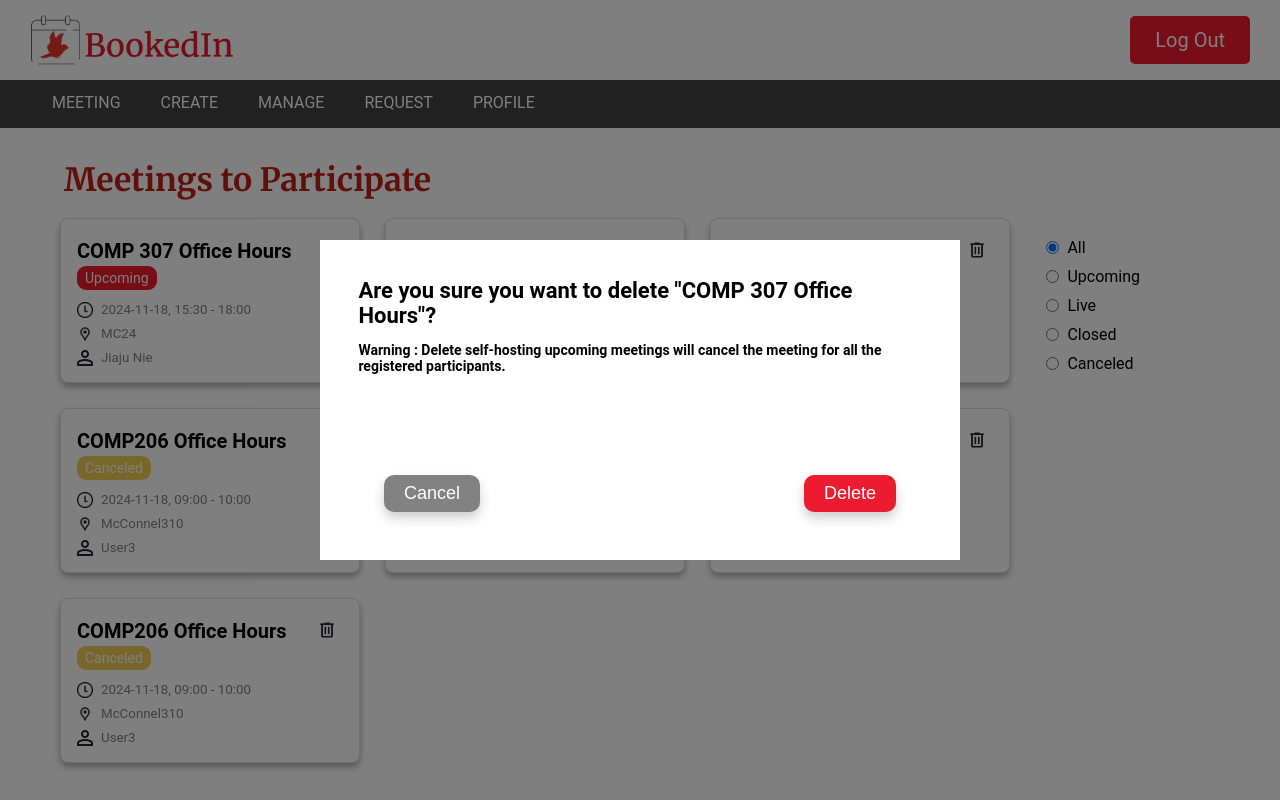
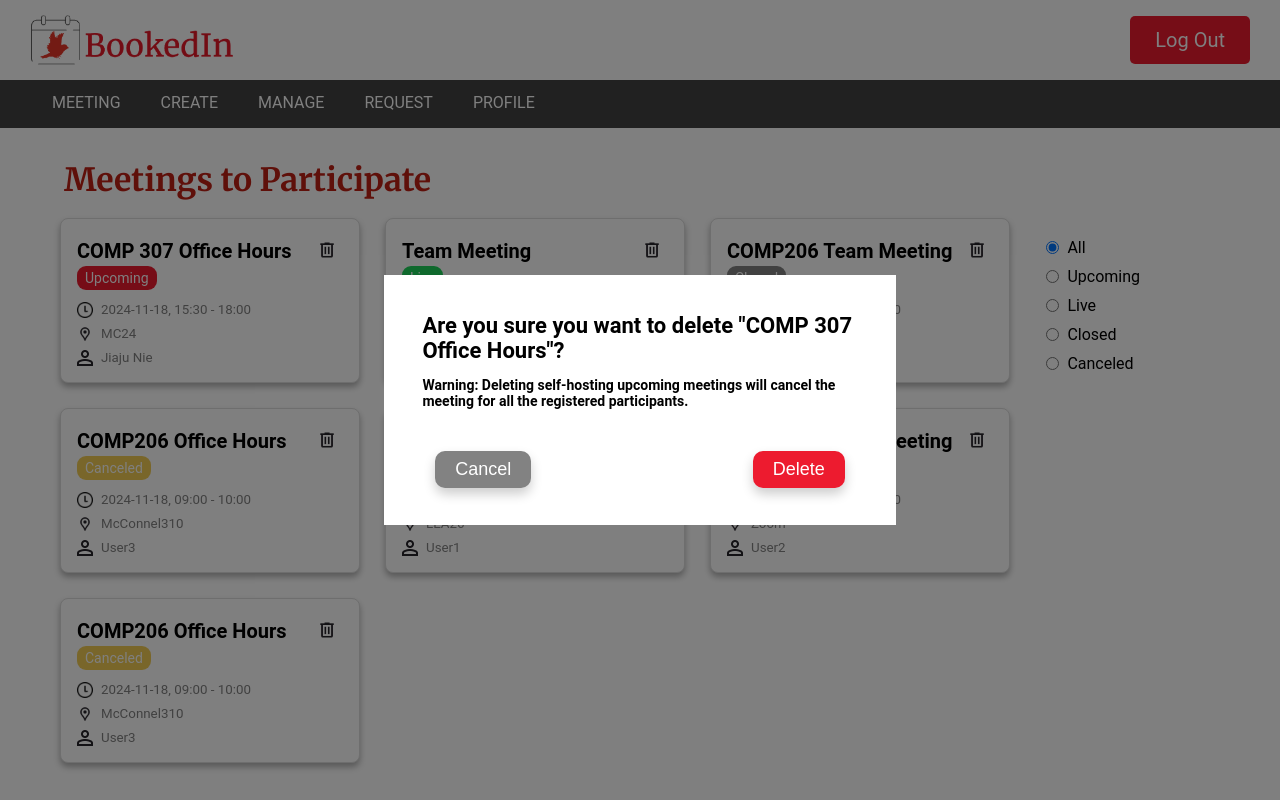
Before and after one commit to MichaelangJason/COMP307-Final-Project, a React (Create React App) app in the folder frontend/: page /user/1 in a window 1280 px wide. Both pictures are taken after a click on the button 327 px from the left and 251 px from the top of the page. Built offline with nearby package versions, Linux system fonts and the light colour scheme.

Commit message:
Fix bug: warning message should only appear if card.status === 'Upcoming'

```diff
--- a/frontend/src/private-pages/Meetings.tsx
+++ b/frontend/src/private-pages/Meetings.tsx
@@ -192,8 +192,12 @@ const Meetings = () => {
                 Are you sure you want to delete "{selectedCard.title}"?{" "}
               </strong>
               <p>
-                Warning : Delete self-hosting upcoming meetings will cancel the
-                meeting for all the registered participants.
+                {selectedCard.status === "Upcoming" && (
+                  <p>
+                    Warning: Deleting self-hosting upcoming meetings will cancel
+                    the meeting for all the registered participants.
+                  </p>
+                )}
               </p>
             </div>
             <div className="popup-buttons">
--- a/frontend/src/styles/Meetings.scss
+++ b/frontend/src/styles/Meetings.scss
@@ -91,11 +91,11 @@ h1 {
 
 .popup-content {
   min-width: 400px;
-  min-height: 300px;
+  min-height: 250px;
 
   background: white;
-  width: 50%;
-  height: 40%;
+  width: 40%;
+  height: 30%;
   text-align: left;
   padding-left: 3%;
   padding-top: 3%;
```
